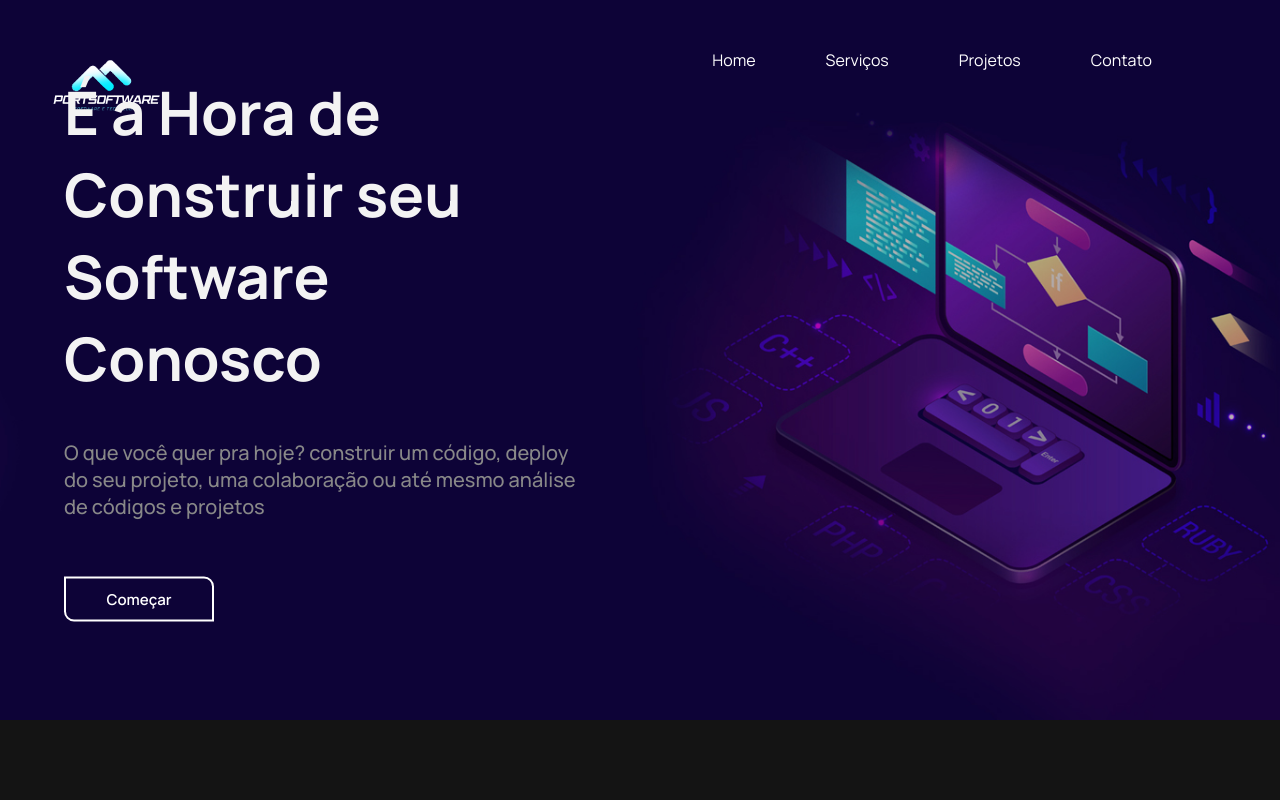
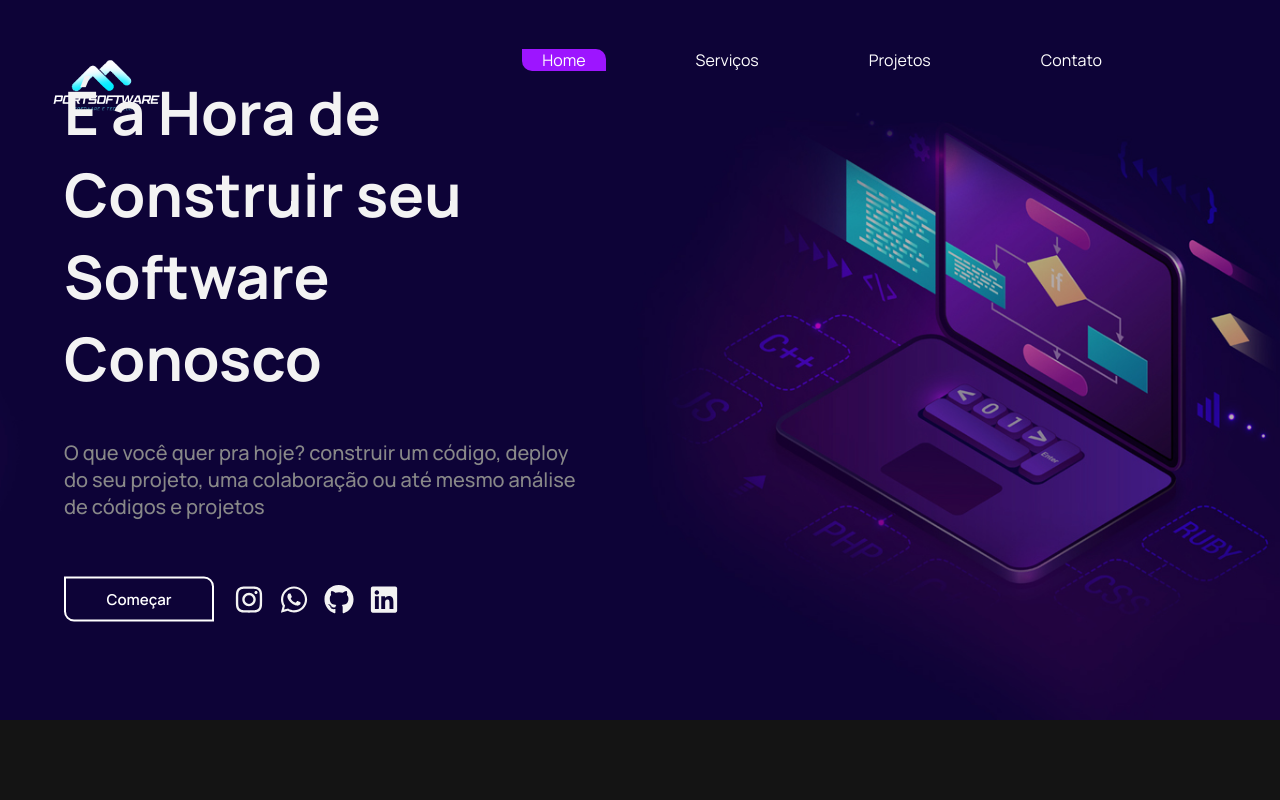
Before and after one commit to PedroPaulo-Git/PortSoftware, a React (Vite) app: page / in a window 1280 px wide. Shown: the top 800 px of the page. Built offline with nearby package versions, Linux system fonts and the light colour scheme.

Commit message:
basics design header

```diff
--- a/package.json
+++ b/package.json
@@ -14,11 +14,14 @@
     "@heroicons/react": "^2.1.5",
     "@svgr/webpack": "^8.1.0",
     "react": "^18.3.1",
-    "react-dom": "^18.3.1"
+    "react-dom": "^18.3.1",
+    "react-icons": "^5.2.1",
+    "react-scroll": "^1.9.0"
   },
   "devDependencies": {
     "@types/react": "^18.3.3",
     "@types/react-dom": "^18.3.0",
+    "@types/react-scroll": "^1.8.10",
     "@typescript-eslint/eslint-plugin": "^7.15.0",
     "@typescript-eslint/parser": "^7.15.0",
     "@vitejs/plugin-react-swc": "^3.5.0",
--- a/src/components/Contact/Contact.tsx
+++ b/src/components/Contact/Contact.tsx
@@ -4,7 +4,7 @@ import ContactPng from '../../assets/banner-hero-web-min.png'
 
 export const Contact = () => {
     return (
-        <div className="contact">
+        <div id='contact' className="contact">
             <img className="contact-background" src={BackgroundContact} alt="" />
             <img className="contact-image-png" src={ContactPng} alt="" />
             <div className="contact-container">
--- a/src/components/HeaderHome/HeaderHome.css
+++ b/src/components/HeaderHome/HeaderHome.css
@@ -1,9 +1,10 @@
-.headerhome{
+.headerhome {
     position: absolute;
     width: 100%;
     max-height: 100px;
 }
-.header{
+
+.header {
     position: relative;
     display: flex;
     margin-inline: 10%;
@@ -13,16 +14,39 @@
     justify-content: space-between;
 }
 
-.header-right ul{
+.header-right ul {
     display: flex;
     gap: 70px;
     list-style: none;
     color: white;
+    height: 40px;
     padding: 0;
+    align-items: center;
+    margin-inline: 30px;
 }
-.headerhome-logo{
+
+.header-right ul a {
+    padding-inline: 20px;
+}
+
+.header-right ul a.link_nav {
+    color: rgb(255, 255, 255);
+
+}
+
+.header-right ul a.link_nav.active {
+    padding-inline: 20px;
+    background-color: transparent;
+    color: white;
+    border-radius: 0px 10px 0px;
+    cursor: pointer;
+    background-color: #9d15ff;
+    transition: all 0.6s;
+}
+
+.headerhome-logo {
     position: absolute;
-   max-width: 15%;
-   margin-left: -100px;
-   margin-top: 60px;
+    max-width: 15%;
+    margin-left: -100px;
+    margin-top: 60px;
 }
--- a/src/components/HeaderHome/HeaderHome.tsx
+++ b/src/components/HeaderHome/HeaderHome.tsx
@@ -1,7 +1,39 @@
+import React, { useRef, useState, useEffect } from 'react';
+import { Link } from 'react-scroll';
 import Logo from '../../assets/PortICON.png'
 import './HeaderHome.css'
 
 export const HeaderHome = () => {
+
+  const [isHomeLinkHovered, setIsHomeLinkHovered] = useState(true);
+  const [isSkillsLinkHovered, setIsSkillsLinkHovered] = useState(false);
+  const [isContactLinkHovered, setIsContactLinkHovered] = useState(false);
+  const [isProjectLinkHovered, setIsProjectLinkHovered] = useState(false);
+
+  const [backToTop, setBackToTop] = useState(false)
+  const navLinksRef = useRef([]);
+
+  useEffect(() => {
+    const handleScroll = () => {
+      const windowHeight = window.innerHeight;
+      const scrollY = window.scrollY;
+      const scrollHeight = document.body.scrollHeight;
+
+      if (scrollHeight - scrollY - windowHeight < 100) {
+        setBackToTop(true);
+      } else {
+        setBackToTop(false);
+      }
+    };
+
+    window.addEventListener("scroll", handleScroll);
+
+    return () => {
+      window.removeEventListener("scroll", handleScroll);
+    };
+  }, []);
+
+
   return (
     <div className='headerhome'>
       <div className='header'>
@@ -12,10 +44,82 @@ export const HeaderHome = () => {
         </div>
         <div className='header-right'>
           <ul>
-        <li>Home</li>
-        <li>Serviços</li>
-        <li>Projetos</li>
-        <li>Contato</li>
+            <Link
+              to="home"
+              spy={true}
+              smooth={true}
+              offset={-220}
+              duration={500}
+              className={`${isHomeLinkHovered ? 'link_nav active ' : ''}`}
+              onMouseEnter={() => {
+
+                setIsHomeLinkHovered(true);
+                setIsProjectLinkHovered(false);
+                setIsSkillsLinkHovered(false);
+                setIsContactLinkHovered(false);
+              }
+
+              }
+              onMouseLeave={() => setIsHomeLinkHovered(true)}
+            >
+              <span className='headerNav '>Home</span>
+            </Link>
+            <Link
+              spy={true}
+              smooth={true}
+              offset={0}
+              duration={1000}
+              to="services"
+              className={`link_nav ${isSkillsLinkHovered ? 'link_nav active' : ''}`}
+              onMouseEnter={() => {
+                setIsHomeLinkHovered(false);
+                setIsProjectLinkHovered(false);
+                setIsSkillsLinkHovered(true);
+                setIsContactLinkHovered(false)
+              }}
+              onMouseLeave={() => setIsSkillsLinkHovered(true)}
+            >
+              <span className='headerNav'>Serviços</span>
+            </Link>
+
+            <Link
+              spy={true}
+              smooth={true}
+              offset={-100}
+              duration={1000}
+              to="projets"
+              className={`link_nav ${isProjectLinkHovered ? 'link_nav active' : ''}`}
+              onMouseEnter={() => {
+                setIsProjectLinkHovered(true);
+                setIsContactLinkHovered(false);
+                setIsSkillsLinkHovered(false);
+                setIsHomeLinkHovered(false);
+
+              }
+              }
+              onMouseLeave={() => setIsProjectLinkHovered(true)}
+            >
+              <span className='headerNav'>Projetos</span>
+            </Link>
+            <Link
+              spy={true}
+              smooth={true}
+              offset={0}
+              duration={1000}
+              to="contact"
+              className={`link_nav ${isContactLinkHovered ? 'link_nav active' : ''}`}
+              onMouseEnter={() => {
+                setIsContactLinkHovered(true);
+                setIsProjectLinkHovered(false);
+                setIsSkillsLinkHovered(false);
+                setIsHomeLinkHovered(false);
+
+              }
+              }
+              onMouseLeave={() => setIsContactLinkHovered(true)}
+            >
+              <span className='headerNav'>Contato</span>
+            </Link>
           </ul>
 
         </div>
--- a/src/components/Home/Home.css
+++ b/src/components/Home/Home.css
@@ -22,6 +22,26 @@
     font-weight: 700;
     margin: 0;
 }
+.homeimage-info-bottom{
+    display: flex;
+    align-items:center ;
+    margin-top: 40px;
+}
+.homeimage-info-socialmidia{
+    gap: 15px;
+    display: flex;
+    margin-left: 20px;
+
+}
+.homeimage-info-socialmidia svg{
+   cursor: pointer;
+
+}
+.homeimage-info-socialmidia svg:hover{
+    transform: scale(1.1);
+    color:#9d15ff;
+
+ }
 .homeimage-info h2{
   font-size: 20px;
   margin-top: 0;
@@ -39,10 +59,12 @@
     border-radius: 0px 10px 0px ;
     cursor: pointer;
     width: 150px;
-    margin-top: 40px;
+
     transition: all 0.5s;
 }
 .homeimage-info-btn:hover{
     transform: scale(1.1);
+    border-color: #9d15ff;
+    background-color:  #9d15ff;
 
 }
--- a/src/components/Home/Home.tsx
+++ b/src/components/Home/Home.tsx
@@ -5,6 +5,11 @@ import { Services } from '../Services/Services'
 import { Project } from '../Projects/Project'
 import { Contact } from '../Contact/Contact'
 import { Footer } from '../Footer/Footer'
+
+import { FaInstagram } from "react-icons/fa6";
+import { FaWhatsapp } from "react-icons/fa6";
+import { FaGithub } from "react-icons/fa6";
+import { FaLinkedin } from "react-icons/fa6";
 
 export const Home = () => {
   return (
@@ -16,7 +21,12 @@ export const Home = () => {
           <h2>O que você quer pra hoje? construir um código, deploy do seu projeto, uma colaboração ou até mesmo análise de códigos e projetos </h2>
           <div className='homeimage-info-bottom'>
             <button className='homeimage-info-btn'>Começar</button>
-
+            <div  className='homeimage-info-socialmidia'>
+            <FaInstagram />
+            <FaWhatsapp/>
+            <FaGithub/>
+            <FaLinkedin/>
+            </div>
             </div>
 
         </div>
--- a/src/components/Projects/Project.tsx
+++ b/src/components/Projects/Project.tsx
@@ -11,7 +11,7 @@ import ProjectPortbackground2 from '../../assets/project-3.jpg'
 import BackgroundProject from '../../assets/background.png'
 export const Project = () => {
     return (
-        <div className='project-container'>
+        <div id='projets' className='project-container'>
             <div className='project-background'>
                 <img className='project-background-img' src={BackgroundProject} alt="" />
                 <div className='project-background-text'>
--- a/src/components/Services/Services.tsx
+++ b/src/components/Services/Services.tsx
@@ -8,7 +8,7 @@ import Analyse from '../../assets/coding-data-development-svgrepo-com.svg';
 export const Services = () => {
     return (
         <>
-            <div className='services'>
+            <div id='services' className='services'>
                 <div className='services-title-container'>
                     <div className='services-title-left'>
                         <span className="sub-title">O que Nós Temos a Oferecer</span>
```
Also changed, not shown: 1 other file (tests, documents, lock files or other folders). Lines whose indentation alone changed are shown as unchanged.
